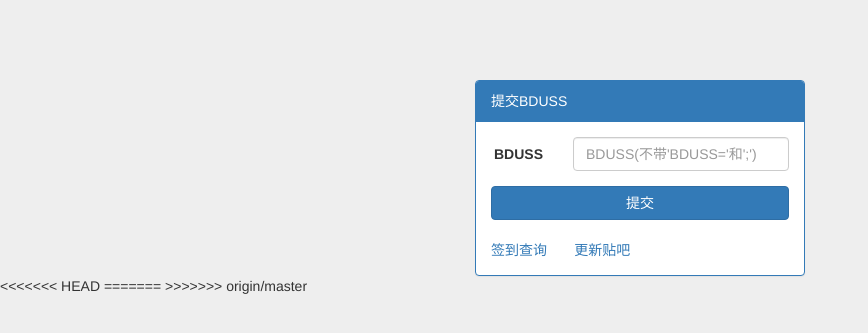
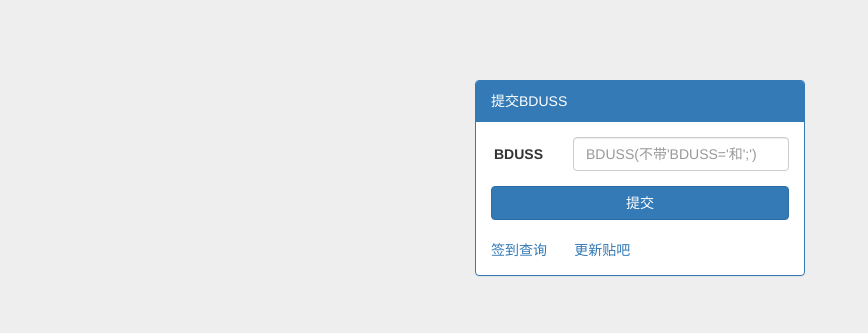
Before and after one commit to zzliux/TiebaSign, a PHP site: page / in a window 1280 px wide. Shown: the top 333 px of the page, without its empty margins (0-868 px from the left). Run offline with PHP 8.4, Linux system fonts and the light colour scheme.

Commit message:
Update index.php

```diff
--- a/index.php
+++ b/index.php
@@ -33,8 +33,4 @@
 			</div>
 		</div>
 	</body>
-<<<<<<< HEAD
 </html>
-=======
-</html>
->>>>>>> origin/master
```
